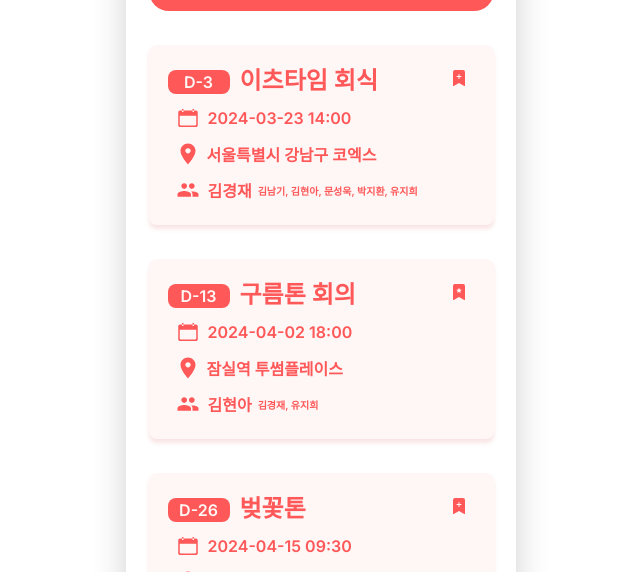
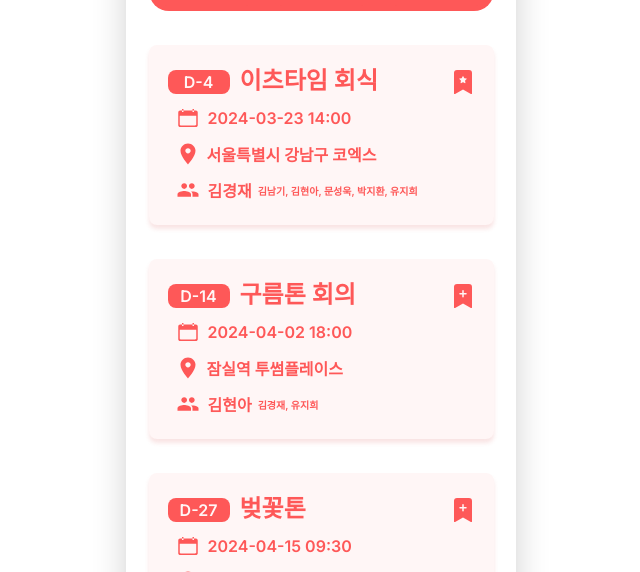
Before and after one commit to 9oormthon-univ/2024_BEOTKKOTTHON_TEAM_11_FE, a React (Vite) app: page /waitbab in a window 1280 px wide. Shown: the part 124-696 px from the top of the page, without its empty margins (319-959 px from the left). Built offline with nearby package versions, Linux system fonts and the light colour scheme.

Commit message:
fix: d-day일수 오늘 포함으로 변경

```diff
--- a/src/components/ConfirmBox.jsx
+++ b/src/components/ConfirmBox.jsx
@@ -122,11 +122,15 @@ function ConfirmBox(props) {
     // D-Day 계산
     const calculateDDay = (eventDate) => {
         const today = new Date();
+        today.setHours(0, 0, 0, 0); // 오늘 날짜를 자정으로 설정
+
         const eventDay = new Date(eventDate);
+        eventDay.setHours(0, 0, 0, 0); // 이벤트 날짜를 자정으로 설정
+
         const timeDiff = eventDay - today;
         const dayDiff = timeDiff / (1000 * 60 * 60 * 24);
 
-        return Math.floor(dayDiff);
+        return Math.ceil(dayDiff); // 오늘을 포함하려면 올림을 사용
     };
 
     const dDay = calculateDDay(date);
@@ -141,9 +145,9 @@ function ConfirmBox(props) {
 
             <MarkContainer>
                 {userRole === 'host' ? (
-                    <BsFillBookmarkStarFill />
+                    <BsFillBookmarkStarFill size={24}/>
                     ) : (
-                    <BsFillBookmarkPlusFill />
+                    <BsFillBookmarkPlusFill size={24}/>
                 )}
             </MarkContainer>
         </DNMContainer>
--- a/src/db/confirmdata.json
+++ b/src/db/confirmdata.json
@@ -14,7 +14,7 @@
         "박지환",
         "유지희"
       ],
-      "userRole": "participant"
+      "userRole": "host"
     },
     {
       "id": 2,
@@ -28,7 +28,7 @@
         "김경재",
         "유지희"
       ],
-      "userRole": "host"
+      "userRole": "participant"
     },
     {
       "id": 3,
@@ -52,12 +52,13 @@
         "date": "2024-04-15",
         "time": "09:30",
         "place": "외대식당",
-        "host": "유지희",
+        "host": "김경재",
         "participants": [
+          "유지희",
           "김현아",
           "문성욱",
           "박지환"
         ],
-        "userRole": "participant"
+        "userRole": "host"
       }
   ]
```
